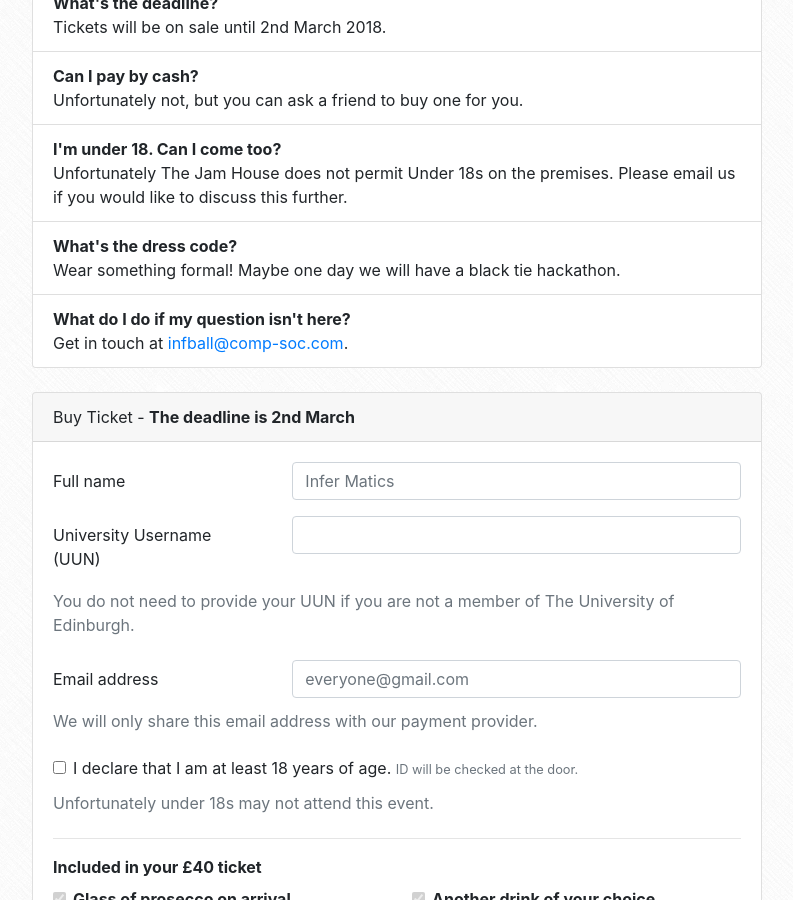
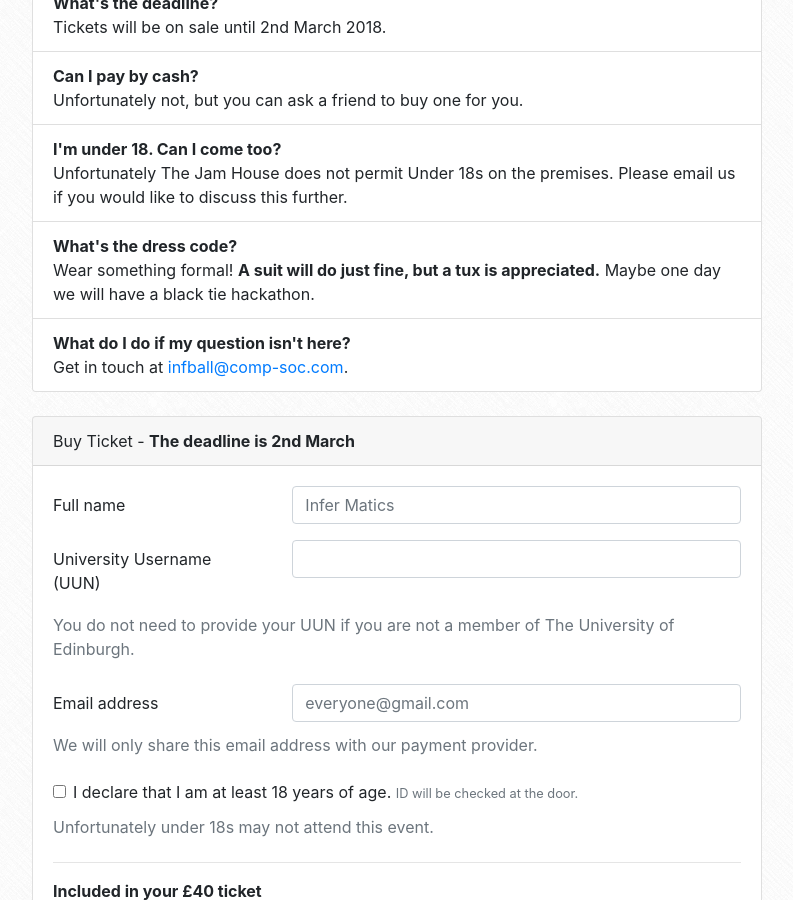
Before and after one commit to compsoc-edinburgh/website, a Jekyll site: the page built from _pages/infball.html, in a window 1280 px wide and 900 px high, scrolled down 792 px. Shown: the whole window, without its empty margins (243-1036 px from the left). Built offline with Jekyll 4.4.1, drawn with Linux system fonts in a browser that asks for light colours; nearby versions of some CDN libraries.

Commit message:
it's not strict black tie

```diff
--- a/_pages/infball.html
+++ b/_pages/infball.html
@@ -49,7 +49,7 @@ has_include: true
                 <li class="list-group-item">
                     <strong>What's the dress code?</strong>
                     <div>
-                        Wear something formal! Maybe one day we will have a black tie hackathon.
+                        Wear something formal! <strong>A suit will do just fine, but a tux is appreciated.</strong> Maybe one day we will have a black tie hackathon.
                     </div>
                 </li>
                 <li class="list-group-item">
```
